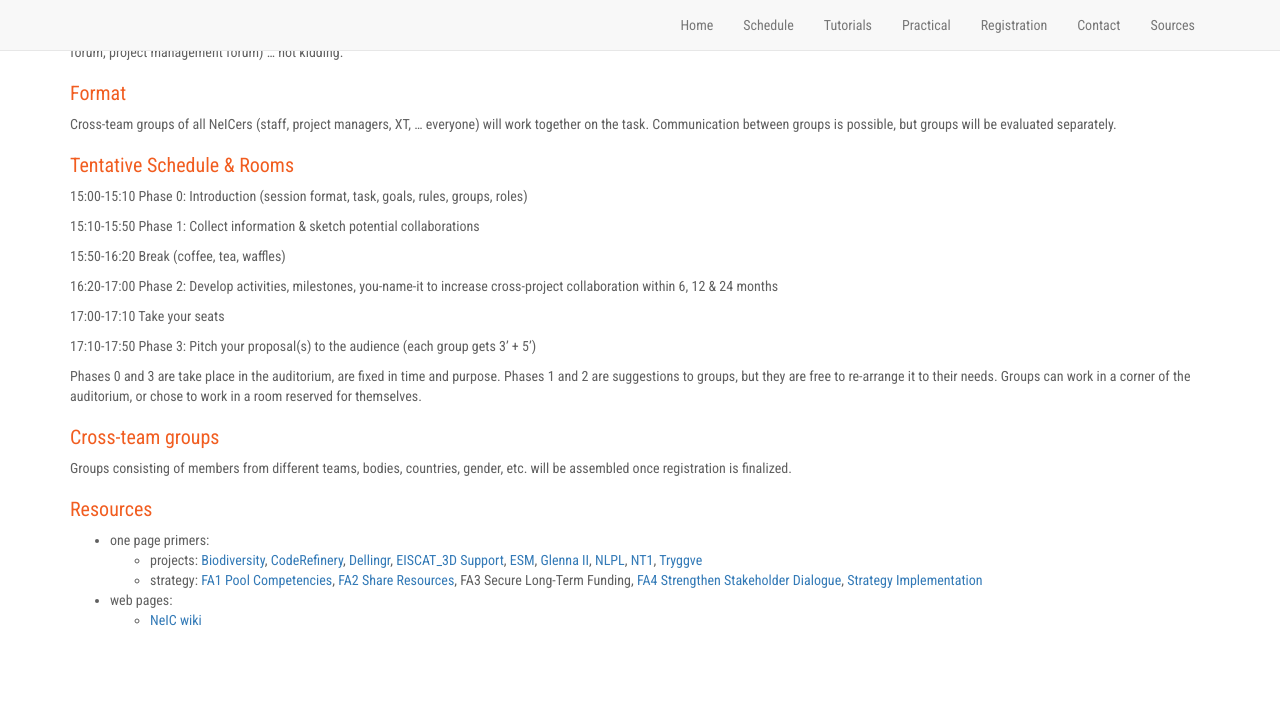
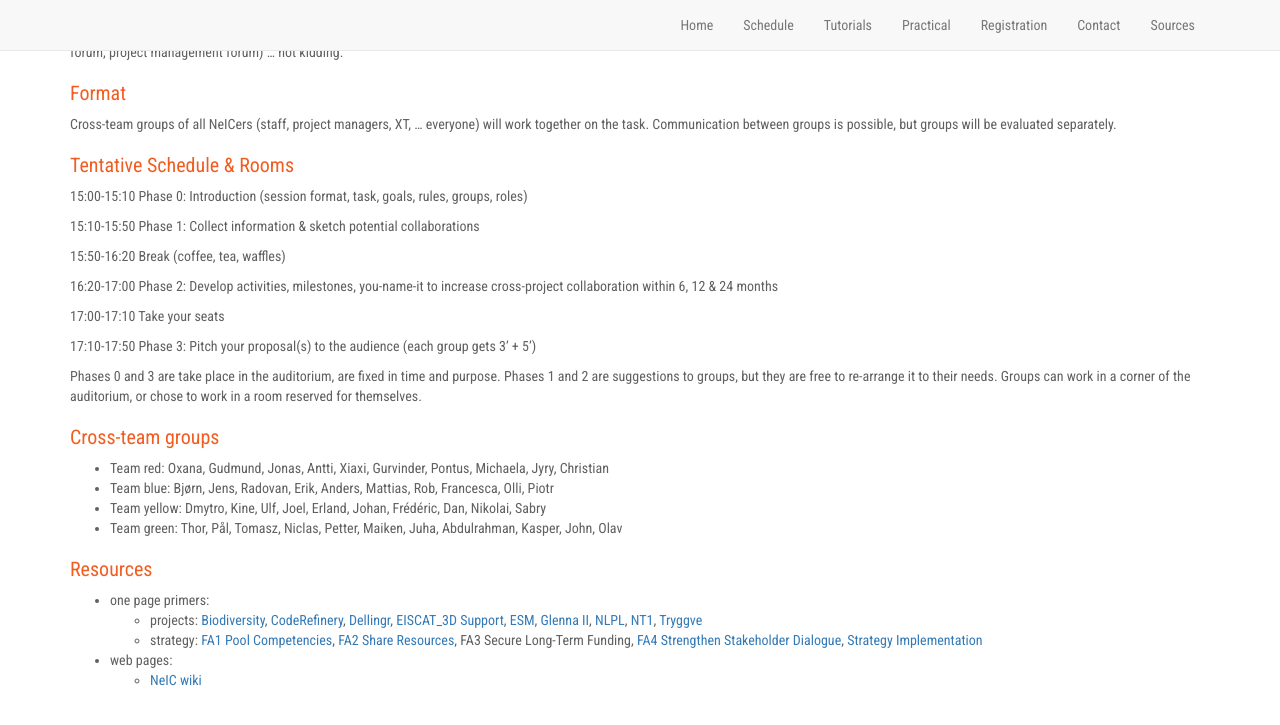
Before and after one commit to neicnordic/ahm17.neic.nordforsk.org, a Jekyll site: the page built from crossteam.md, in a window 1280 px wide and 900 px high, scrolled down 1050 px. Shown: the top 725 px of the window. Built offline with Jekyll 4.4.1, drawn with Linux system fonts in a browser that asks for light colours; nearby versions of some CDN libraries; our own code applies the rules of GitHub Pages for plain Markdown files.

Commit message:
add teams

```diff
--- a/crossteam.md
+++ b/crossteam.md
@@ -108,7 +108,10 @@ Phases 0 and 3 are take place in the auditorium, are fixed in time and purpose.
 
 ### Cross-team groups
 
-Groups consisting of members from different teams, bodies, countries, gender, etc. will be assembled once registration is finalized.
+- Team red: Oxana, Gudmund, Jonas, Antti, Xiaxi, Gurvinder, Pontus, Michaela, Jyry, Christian
+- Team blue: Bjørn, Jens, Radovan, Erik, Anders, Mattias, Rob, Francesca, Olli, Piotr
+- Team yellow: Dmytro, Kine, Ulf, Joel, Erland, Johan, Frédéric, Dan, Nikolai, Sabry
+- Team green: Thor, Pål, Tomasz, Niclas, Petter, Maiken, Juha, Abdulrahman, Kasper, John, Olav
 
 
 ### Resources
```
